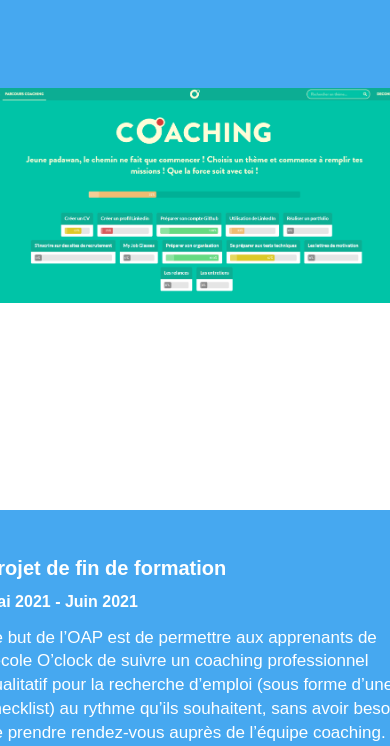
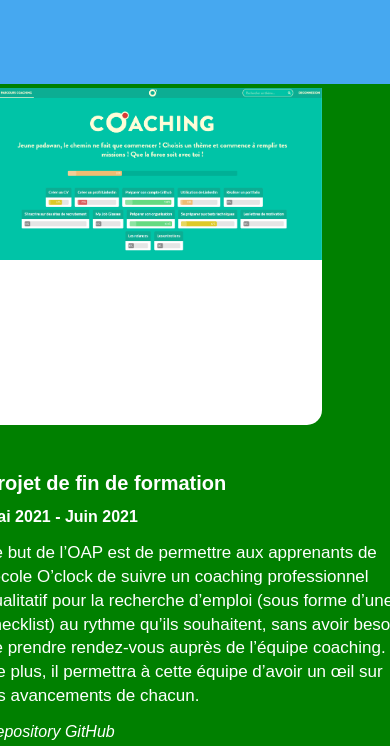
Before and after one commit to Julie-ANANI/portfolio, a website: page statics/index.html in a window 390 px wide. Shown: the part 696-1442 px from the top of the page. Drawn offline with Linux system fonts and the light colour scheme.

Commit message:
style in progress for mobile in part of main

```diff
--- a/statics/assets/css/style.css
+++ b/statics/assets/css/style.css
@@ -212,6 +212,22 @@ header button {
   line-height: 1.4em;
 }
 
+@media screen and (max-width: 700px) {
+  .projects{
+    display: flex;
+    justify-content:center;
+    align-items:center;
+    background-color: green;
+  }
+
+  .projects .projects_card_img {
+    width: 40vh;
+    height: 40vh;
+  }
+
+
+}
+
 /* End Projects */
 
 /* Video presentation */
@@ -231,9 +247,11 @@ header button {
 }
 /* End Video presentation */
 
+
+
 /* Footer */
 footer {
-  margin-top: 20vh;
+  margin-top: 10vh;
   background-color: rgb(255, 255, 255);
   color: rgb(0, 0, 0);
   padding: 30px;
@@ -241,9 +259,8 @@ footer {
   flex-wrap:wrap;
   justify-content: space-around;
   width: 100vW;
-  height: 30 vh;
+  height: 30vh;
 }
-
 
 footer .copyright {
   text-align: center;
```
